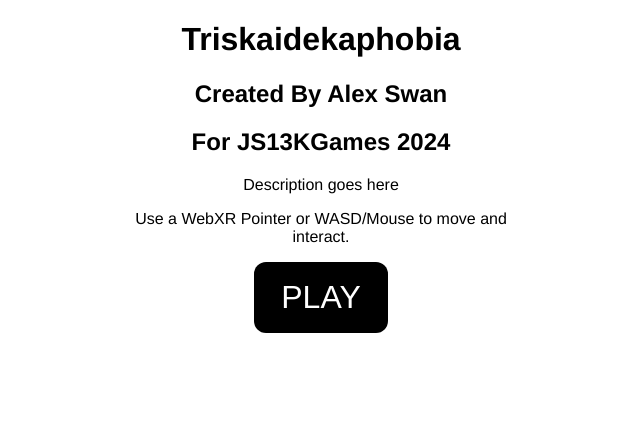
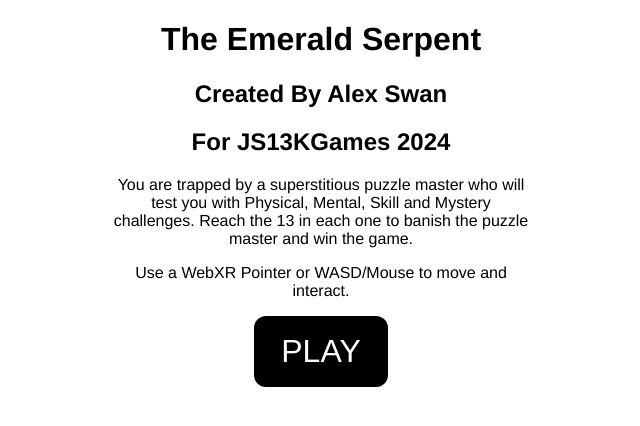
Before and after one commit to BoldBigflank/js13k-2024, a website: page index.html in a window 1280 px wide. Shown: the whole page, without its empty margins (319-959 px from the left). Drawn offline with Linux system fonts and the light colour scheme.

Commit message:
description

```diff
--- a/index.html
+++ b/index.html
@@ -2,31 +2,34 @@
 <html>
     <head>
         <style>
-        @font-face { font-family: emoji; src: url(https://cdn.jsdelivr.net/npm/twemoji-colr-font@14.0.2/twemoji.woff2) }
+            @font-face {
+                font-family: emoji;
+                src: url(https://cdn.jsdelivr.net/npm/twemoji-colr-font@14.0.2/twemoji.woff2);
+            }
             #c {
                 position: absolute;
                 top: 0;
-            left:0;
+                left: 0;
                 right: 0;
                 bottom: 0;
-            width   : 100%;
-            height  : 100%;
+                width: 100%;
+                height: 100%;
                 touch-action: none;
             }
             #playButton {
-          color:white;
-          background:black;
-          border-radius:12px;
-          padding:15px 25px;
-          font-size:32px;
-          border:2px solid transparent;
+                color: white;
+                background: black;
+                border-radius: 12px;
+                padding: 15px 25px;
+                font-size: 32px;
+                border: 2px solid transparent;
             }
             #playButton:hover {
                 background-color: #666;
                 border: 2px solid black;
             }
             #playButton:active {
-          background-color: #0065BF;
+                background-color: #0065bf;
             }
         </style>
         <title>JS13k Jam 2024</title>
@@ -36,16 +39,27 @@
         <!-- <script src='https://cdn.jsdelivr.net/npm/webxr-polyfill@latest/build/webxr-polyfill.js'></script> -->
     </head>
     <body>
-    <div id="intro" style="text-align:center;font-family:Helvetica, sans-serif;max-width: 420px;margin:0px auto;">
-      <h1>Triskaidekaphobia</h1>
+        <div
+            id="intro"
+            style="
+                text-align: center;
+                font-family: Helvetica, sans-serif;
+                max-width: 420px;
+                margin: 0px auto;
+            "
+        >
+            <h1>The Emerald Serpent</h1>
             <h2>Created By Alex Swan</h2>
             <h2>For JS13KGames 2024</h2>
-      <p>Description goes here
+            <p>
+                You are trapped by a superstitious puzzle master who will test
+                you with Physical, Mental, Skill and Mystery challenges. Reach
+                the 13 in each one to banish the puzzle master and win the game.
             </p>
             <p>Use a WebXR Pointer or WASD/Mouse to move and interact.</p>
             <button id="playButton">PLAY</button>
         </div>
-  	<canvas id="c" style="display:none;"></canvas>
+        <canvas id="c" style="display: none"></canvas>
         <div id="extra"></div>
     </body>
 </html>
--- a/src/index.ts
+++ b/src/index.ts
@@ -17,7 +17,6 @@
 import { Snake } from './meshes/Snake'
 import { Thirteen } from './meshes/Thirteen'
 import { LevelChangeSFX, SolvedSFX } from './core/Sounds'
-import { TransformNode } from 'babylonjs'
 
 const LOCALSTORAGE_KEY = 'boldbigflank-js13k2024'
 
```
Lines whose indentation alone changed are shown as unchanged.
